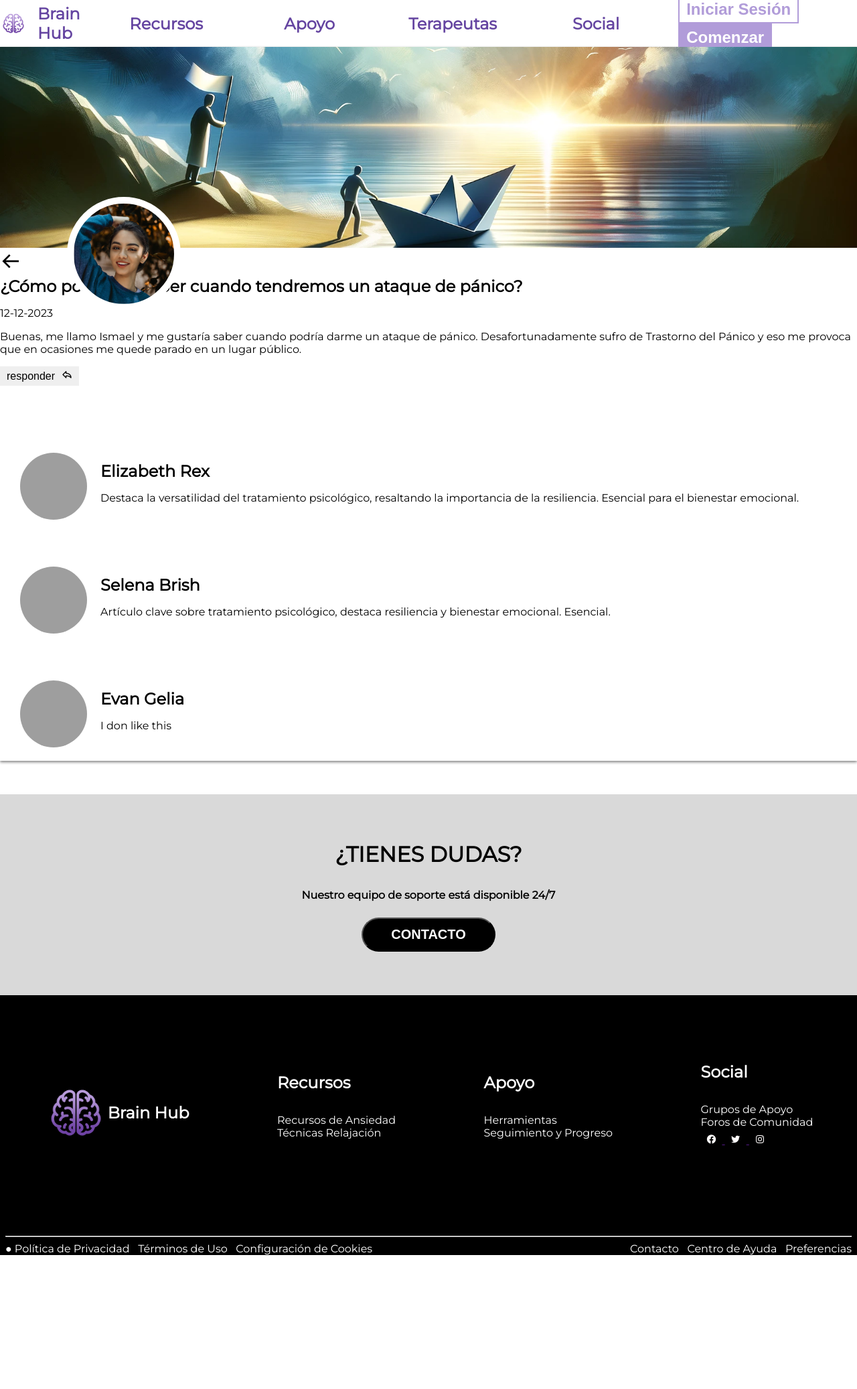
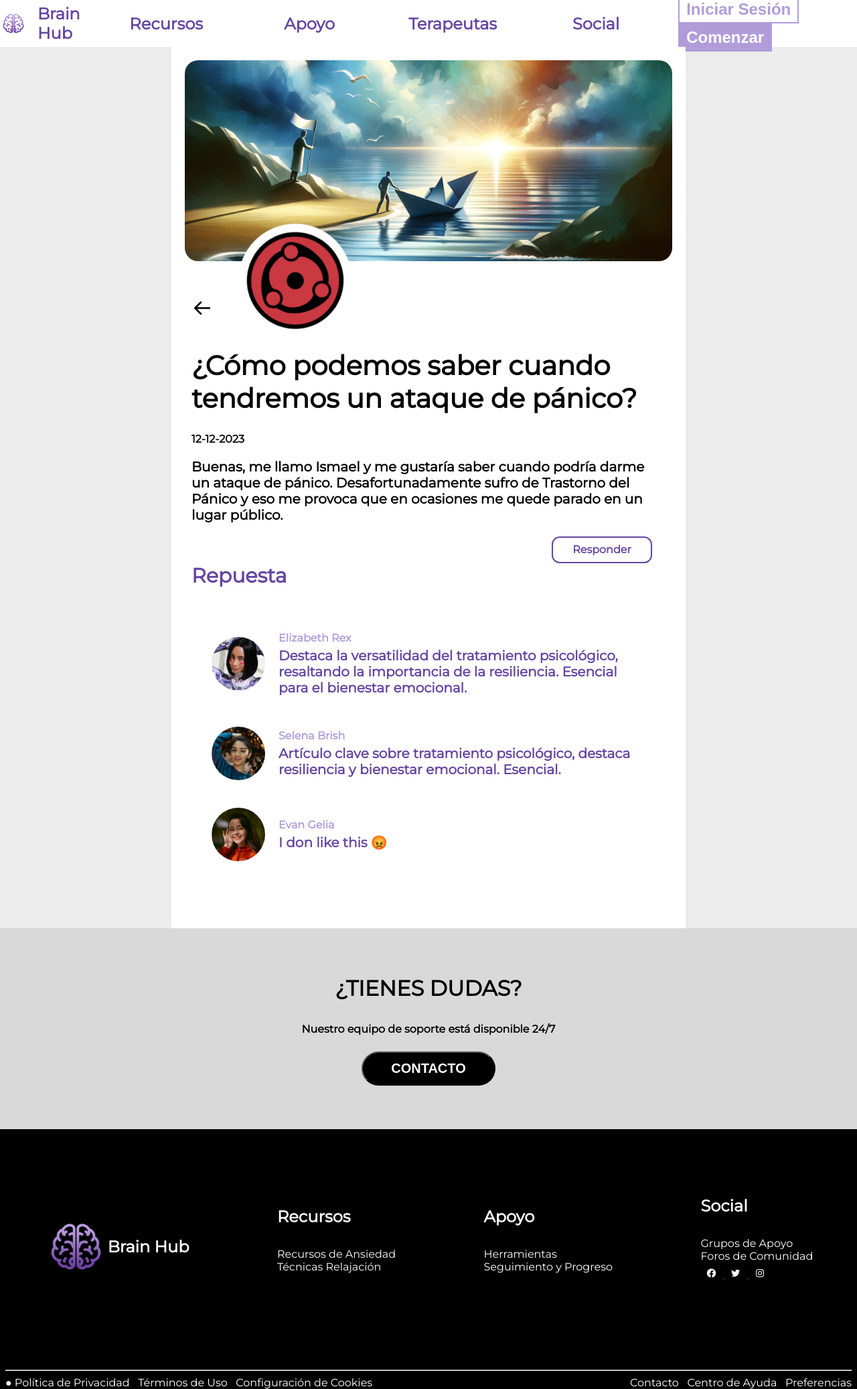
Before and after one commit to Dazav/ProyectoIntegrador, a PHP site: page /html/foroContenido.php in a window 1280 px wide. Shown: the whole page at 67% size. Before the commit the page ends 1874 px from the top, so only its background shows below. Run offline with PHP 8.4, Linux system fonts and the light colour scheme; data that the repository does not hold is empty; grey boxes are pictures that could not be loaded.

Commit message:
Foros contenido

```diff
--- a/css/foroContenido.css
+++ b/css/foroContenido.css
@@ -129,15 +129,31 @@ header div input:last-child:active{
     background: #6545A1;
     border-color: #6545A1;
 }
+/* descripción detalle */
+.descripcionClic{
+    background: #d9d9d981;
+    cursor: default;
+    display: flex;
+    justify-content: center;
+    width: 100%;
+}
+.descripcionClic>div{
+    width: 60%;
+    background: white;
+}
 /* fondo de artículo */
+.bg-contenido{border: 20px solid white;}
 .bg-contenido>img{
     object-fit: cover;
+    height: 300px;
     width: 100%;
-    height: 300px;
+    border-radius: 20px;
 }
 /* main */
 main{
     position: relative;
+    padding: 80px 30px;
+    font-weight: bold;
 }
 .perfil-img{
     position: absolute;
@@ -147,67 +163,98 @@ main{
     border: 10px solid white;
     top: -80px;
     left: 100px;
-    background-image: url("../img/autor2.png");
+
     background-repeat: no-repeat;
     background-size: cover;
+    animation: 5s rotationPerfil cubic-bezier(0,-0.5, 0.65,-0.37) infinite ;
 }
-
-.descripcionClic{
-    background: white;
-    cursor: default;
-    box-shadow: 0px 2px 4px gray;
-    width: 100%;
-    height: 100%;
+@keyframes rotationPerfil {
+    0%{background-image: url("../img/test.png");}
+    70%{
+        background-image: url("../img/test2.png");
+    }
+    100%{
+        transform: rotate3d(0,0,1, 4turn);
+        background-image: url("../img/test3.png");
+    }
+}
+.bx-arrow-back{position: absolute; top: 30px; font-size: 2rem;}
+.bx-arrow-back:hover{
+    cursor: pointer;
+    filter: drop-shadow(0 1px 1px grey);
 }
  .responder{
-    padding: 5px 10px;
+    background: white;
     border: none;
     font-size: 1rem;
+    font-weight: bold;
+    font-family: 'Montserrat';
+    color: #6545A1;
     cursor: pointer;
+    border-radius: 12px;
+    border: 2px solid #6545A1;
+    width: 150px;
+    height: 40px;
+    position: absolute;
+    right: 50px;
 }
- .responder .bx-share{
-    margin-left: 10px;
-    font-size: 1rem;
+/* respuesta */
+main>h2{
+    font-size: 30px;
+    color: #6545A1;
+    margin: 0;
+    margin-top: 60px;
 }
-.descripcionClic form{
-    margin-top: 2rem;
-    height: 0;
-    opacity: 0;
-}
-.descripcionClic textarea{
-    margin: 1rem;
-    width: 500px;
-    border: 1px solid;
-    padding: 0.5rem;
-}
-    /* comentario de artículo */
-.comentarios_arti{
-    margin: 50px 0;
-}
+/* comentario de artículo */
 .comentario_arti{
     display: flex;
     align-items: center;
     text-align: left;
     padding: 20px 30px;
-    margin: 30px 0;
+    font-weight: bolder;
+    color: #6545A1;
 }
-.comentario_arti img{
-    width: 100px;
-    height: 100px;
+.comentario_arti>img{
+    width: 80px;
+    height: 80px;
     border-radius: 50%;
     margin-right: 20px;
 }
-.comentario_arti>p,h2{
+.comentario_arti>div>p,.comentario_arti>div>h2,.comentario_arti>div>input[type="text"]{
     margin: 5px 0;
+    font-size: 20px;
 }
-    /* cerrar la carta */
-.bx-arrow-back{
-    font-size: 2rem;
+.comentario_arti>div>h2{color: #B19CD9;font-size: 1rem;}
+form{
+    position: relative;
 }
-.bx-fade-left{
-    font-weight: bolder;
+form>div{
+    width: 100%;
 }
-    /*  */
+form input[type="text"]{
+    color: #6545A1;
+    width: 100%;
+    border: 0;
+    border-bottom: 3px solid #6545A1;
+    outline: 0;
+    font-size: 1rem;
+}
+form>div>input[type="submit"],form>div>input[type="button"]{
+    margin-top: 20px;
+    border: 0;
+    border-radius: 5px;
+    height: 30px;
+    width: 100px;
+    background: #6545A1;
+    color: white;
+    cursor: pointer;
+    position: absolute;
+    right: 60px;
+}
+form>div>input[type="button"]{
+    background: #E74C3C;
+    right: 180px;
+}
 /* tienes dudas */
 .contacto{
     height: 230px;
--- a/html/foroContenido.php
+++ b/html/foroContenido.php
@@ -40,49 +40,58 @@
             <input type="button" value="Comenzar" onclick="window.location.href='registrar.php?mostrar=registro'" />
         </div>
     </header>
+    <!-- contenido y artículo -->
     <div class="descripcionClic">
+        <div>
             <div class="bg-contenido">
                 <img src="../img/tema1.png" alt="" class="img_des">
             </div>
             <main>
-            <div class="perfil-img">
+                <div class="perfil-img"></div>
+                <i class="bx bx-arrow-back"></i>
+                <h1 style="font-size: 40px;">¿Cómo podemos saber cuando tendremos un ataque de pánico?</h1>
+                <p>12-12-2023</p>
+                <p style="font-size: 20px;">Buenas, me llamo Ismael y me gustaría saber cuando podría darme un ataque de pánico. Desafortunadamente sufro de Trastorno del Pánico y eso me provoca que en ocasiones me quede parado en un lugar público.</p>
+                <button class="responder">
+                    Responder
+                </button>
+                <h2>Repuesta</h2>
+                <div class="comentarios_arti">
+                    <form method="post" class="comentario_arti">
+                        <img src="../img/autor4.png" alt="">
+                        <div>
+                            <h2>{nombre}</h2>
+                            <input type="text">
+                            <input type="button" value="Cancelar">
+                            <input type="submit" value="Enviar">
                         </div>
-            <i class='bx bx-arrow-back'></i>
-            <h2>¿Cómo podemos saber cuando tendremos un ataque de pánico?</h2>
-            <p>12-12-2023</p>
-            <p>Buenas, me llamo Ismael y me gustaría saber cuando podría darme un ataque de pánico. Desafortunadamente sufro de Trastorno del Pánico y eso me provoca que en ocasiones me quede parado en un lugar público.</p>
-            <button class="responder">
-                responder<i class='bx bx-share' ></i>
-            </button>
-        </main>
-        <div class="comentarios_arti">
-            <form method="post">
-                Repuesta: <input type="text">
-                <input type="submit" value="Enviar" class="enviar">
                     </form>
                     <div class="comentario_arti">
-                <img src="../img/img7.png" alt="">
+                        <img src="../img/autor1.png" alt="">
                         <div>
                             <h2>Elizabeth Rex</h2>
                             <p>Destaca la versatilidad del tratamiento psicológico, resaltando la importancia de la resiliencia. Esencial para el bienestar emocional.</p>
                         </div>
                     </div>
                     <div class="comentario_arti">
-                <img src="../img/img6.png" alt="">
+                        <img src="../img/autor2.png" alt="">
                         <div>
                             <h2>Selena Brish</h2>
                             <p>Artículo clave sobre tratamiento psicológico, destaca resiliencia y bienestar emocional. Esencial.</p>
                         </div>
                     </div>
                     <div class="comentario_arti">
-                <img src="../img/img9.png" alt="">
+                        <img src="../img/autor3.png" alt="">
                         <div>
                             <h2>Evan Gelia</h2>
-                    <p>I don like this</p>
+                            <p>I don like this 😡</p>
                         </div>
                     </div>
                 </div>
+            </main>
         </div>
+    </div>
+
         <!-- contacto -->
         <div class="contacto">
         <h1>¿TIENES DUDAS?</h1>
--- a/js/foroContenido.js
+++ b/js/foroContenido.js
@@ -1,5 +1,27 @@
 $(document).ready(function () {
-    $(".bx-arrow-back").click(function (e) {
+    $(".bx-arrow-back").click(function () {
         window.location.href="foros.php";
     });
+
+    // altitud de comentario
+    var h=$(".comentario_arti").height()+60;
+    $(".comentarios_arti>form").css({
+        height:"0px",
+        opacity:0,
+        top:"10px",
+    });
+    $(".responder").click(function(){
+        $(".comentarios_arti>form").animate({
+            height:h+"px",
+            opacity: 1,
+            top:"0px",
+        },500);
+    });
+    $(".comentarios_arti>form>div>input[type='button']").click(function(){
+        $(".comentarios_arti>form").animate({
+            height:"0px",
+            opacity: 0,
+            top:"10px",
+        },500);
+    });
 });
```
Also changed, not shown: img/test.png (added), img/test2.png (added), img/test3.png (added). Lines whose indentation alone changed are shown as unchanged.
